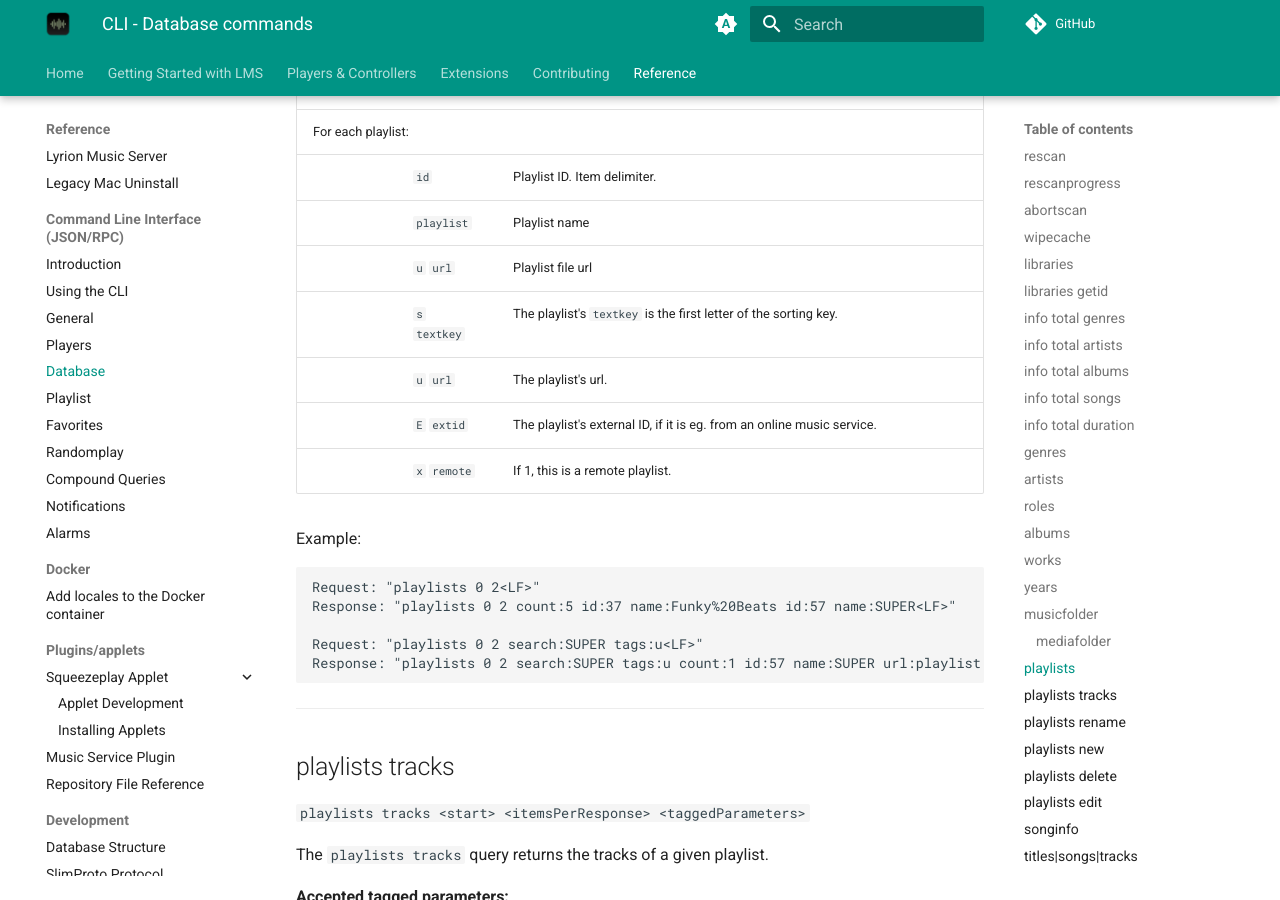
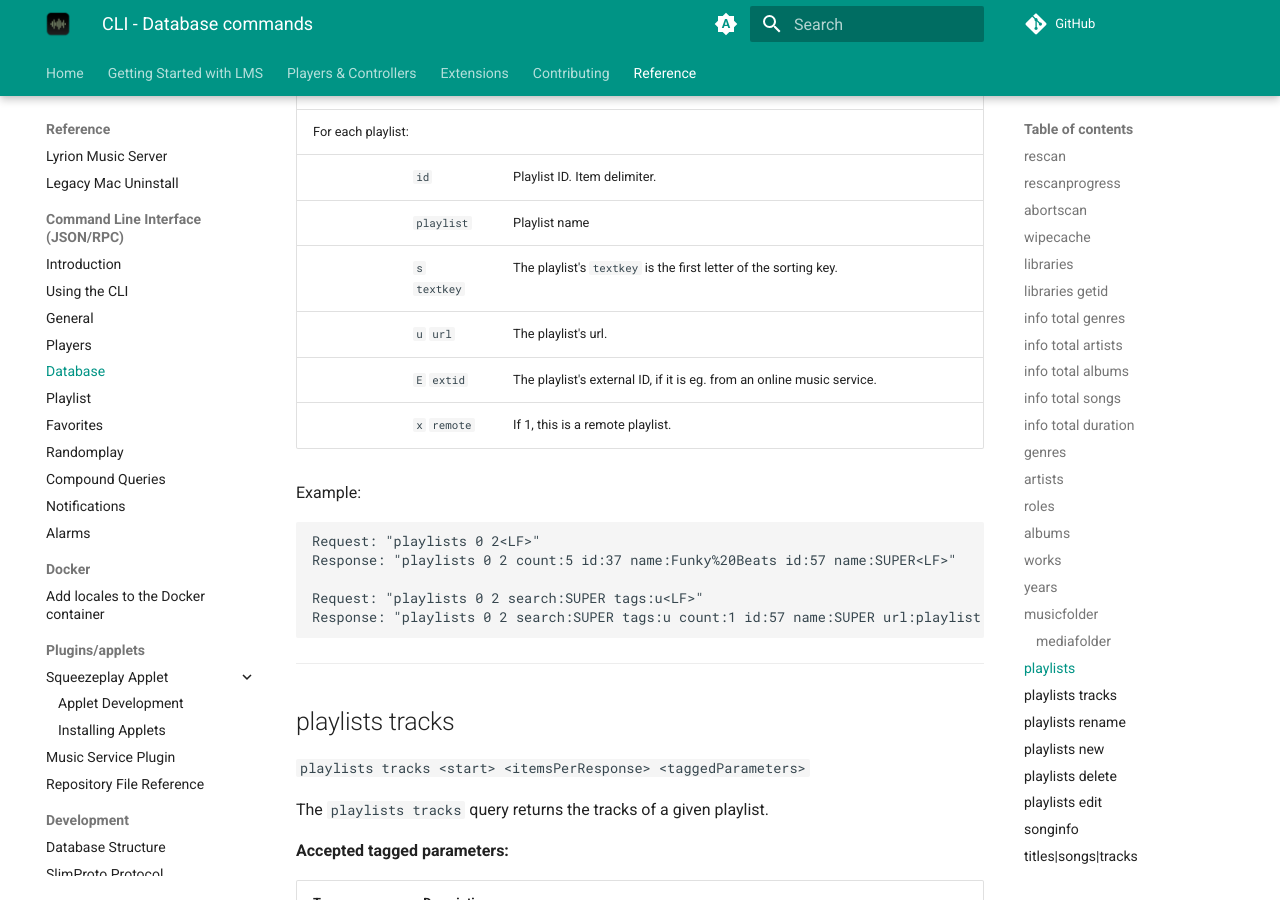
Before and after one commit to LMS-Community/lms-community.github.io, an MkDocs documentation site: the page built from docs/reference/cli/database.md, in a window 1280 px wide and 900 px high, scrolled down 17091 px. Built offline with MkDocs 1.6.1 and Material for MkDocs 9.7.7, drawn with Linux system fonts in a browser that asks for light colours; a script that is not in the unit is left out; plug-ins that fetch from the network failed and are left out; comment, search, counter and statistics services are not loaded.

Commit message:
Remove redundant playlists tag

```diff
--- a/docs/reference/cli/database.md
+++ b/docs/reference/cli/database.md
@@ -487,7 +487,6 @@ The `playlists` query returns all playlists known by the server.
 | For each playlist: {: colspan=3} |&#8288 {: style="padding:0"}|&#8288 {: style="padding:0"}|
 || `id` | Playlist ID. Item delimiter. |
 || `playlist` | Playlist name |
-|| `u` `url` | Playlist file url |
 || `s` `textkey` | The playlist's `textkey` is the first letter of the sorting key. |
 || `u`  `url` | The playlist's url. |
 || `E`  `extid` | The playlist's external ID, if it is eg. from an online music service. |
```
